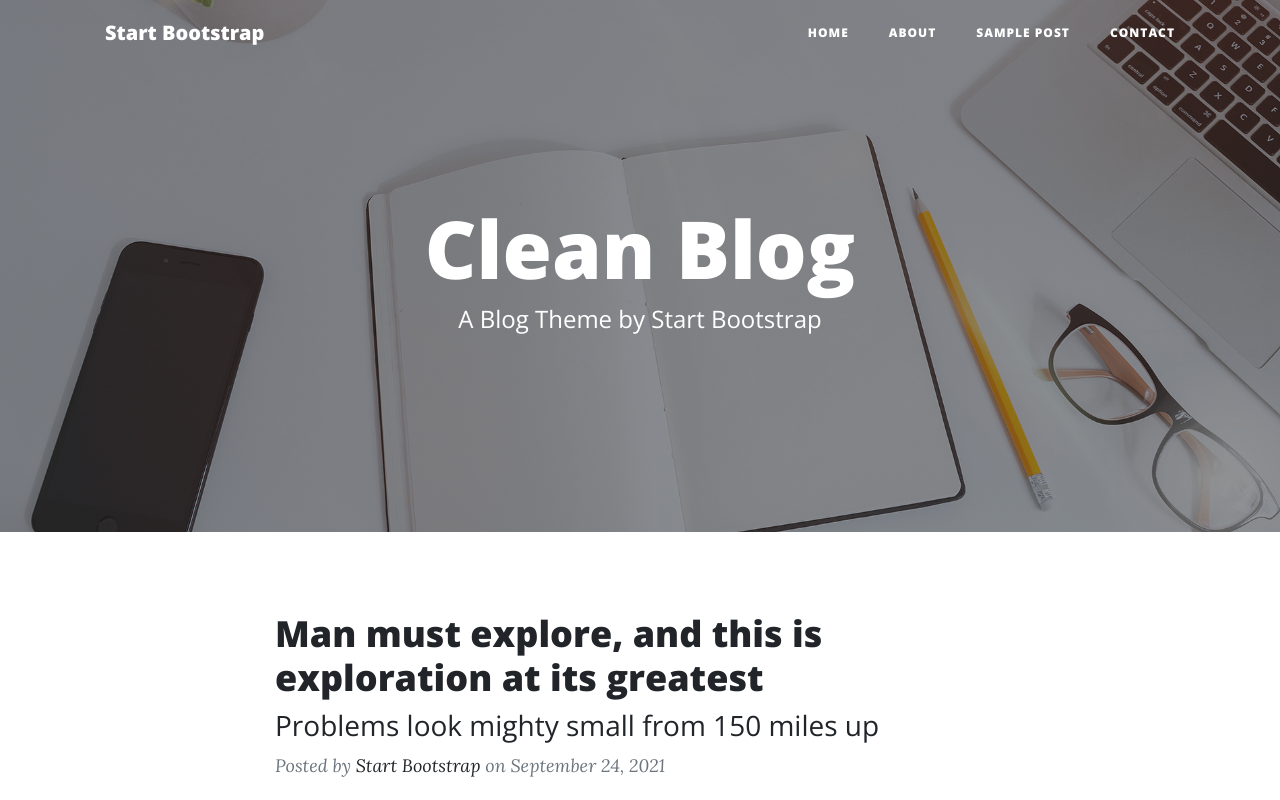
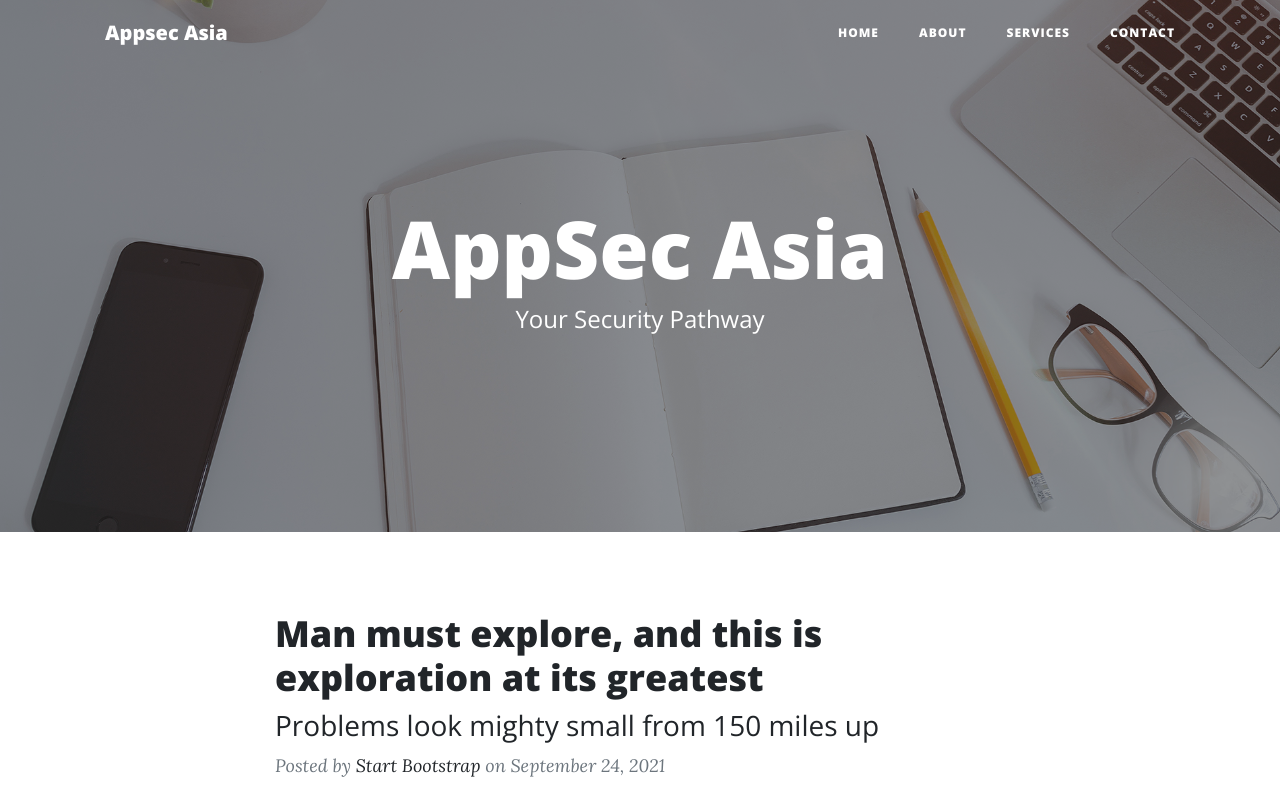
Before and after one commit to appsec-asia2/appsec-asia2.github.com, a website: page dist/index.html in a window 1280 px wide. Shown: the top 800 px of the page. Drawn offline with nearby package versions, Linux system fonts and the light colour scheme.

Commit message:
Update index.html

```diff
--- a/dist/index.html
+++ b/dist/index.html
@@ -19,7 +19,7 @@
         <!-- Navigation-->
         <nav class="navbar navbar-expand-lg navbar-light fixed-top" id="mainNav">
             <div class="container">
-                <a class="navbar-brand" href="index.html">Start Bootstrap</a>
+                <a class="navbar-brand" href="index.html">Appsec Asia</a>
                 <button class="navbar-toggler navbar-toggler-right" type="button" data-toggle="collapse" data-target="#navbarResponsive" aria-controls="navbarResponsive" aria-expanded="false" aria-label="Toggle navigation">
                     Menu
                     <i class="fas fa-bars"></i>
@@ -28,7 +28,7 @@
                     <ul class="navbar-nav ml-auto">
                         <li class="nav-item"><a class="nav-link" href="index.html">Home</a></li>
                         <li class="nav-item"><a class="nav-link" href="about.html">About</a></li>
-                        <li class="nav-item"><a class="nav-link" href="post.html">Sample Post</a></li>
+                        <li class="nav-item"><a class="nav-link" href="post.html">Services</a></li>
                         <li class="nav-item"><a class="nav-link" href="contact.html">Contact</a></li>
                     </ul>
                 </div>
@@ -41,8 +41,8 @@
                 <div class="row">
                     <div class="col-lg-8 col-md-10 mx-auto">
                         <div class="site-heading">
-                            <h1>Clean Blog</h1>
-                            <span class="subheading">A Blog Theme by Start Bootstrap</span>
+                            <h1>AppSec Asia</h1>
+                            <span class="subheading">Your Security Pathway</span>
                         </div>
                     </div>
                 </div>
```
